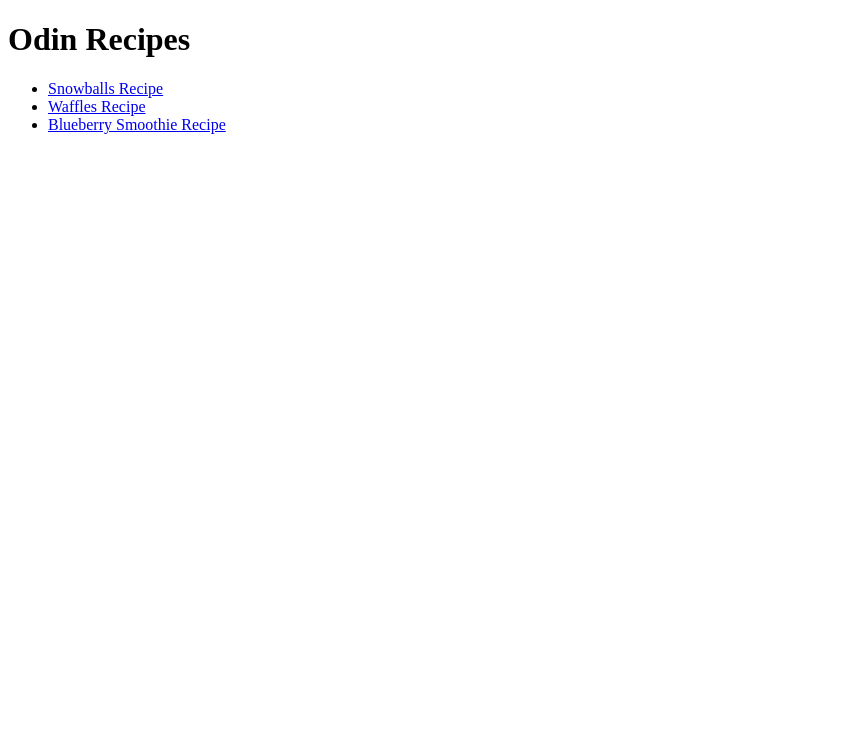
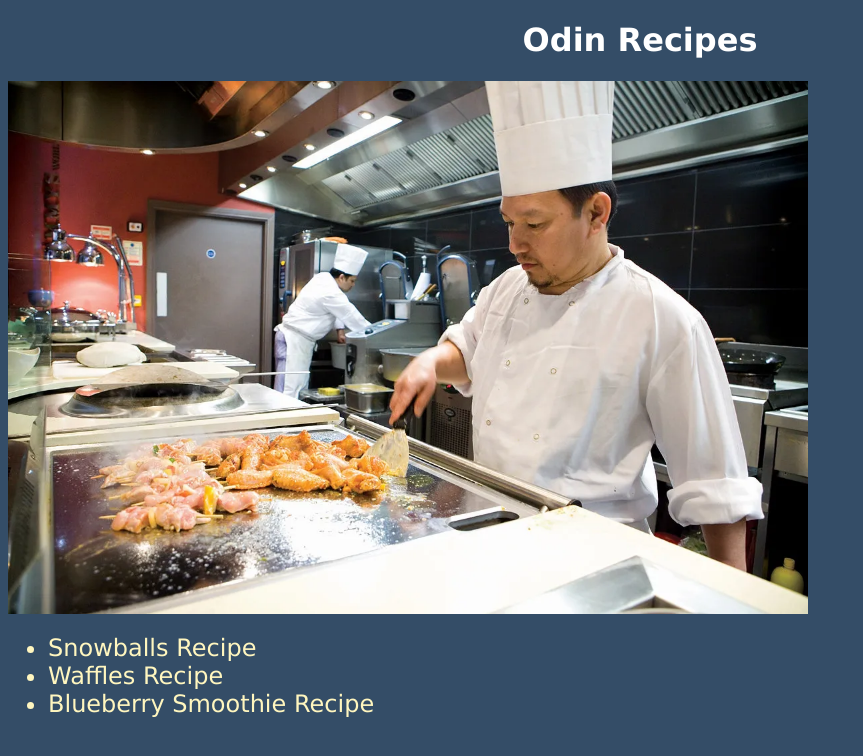
Before and after one commit to rahmanaga/odin-recipes, a plain HTML site: page index.html in a window 1280 px wide. Shown: the whole page, without its empty margins (0-863 px from the left). Drawn offline with Linux system fonts and the light colour scheme.

Commit message:
Add some styles to the page

```diff
--- a/index.html
+++ b/index.html
@@ -4,10 +4,12 @@
     <meta charset="UTF-8" />
     <meta http-equiv="X-UA-Compatible" content="IE=edge" />
     <meta name="viewport" content="width=device-width, initial-scale=1.0" />
+    <link rel="stylesheet" href="styles.css" />
     <title>Odin Recipes</title>
   </head>
   <body>
-    <h1>Odin Recipes</h1>
+    <h1 class="title">Odin Recipes</h1>
+    <img src="./images/100lr_JWGB.jpg" alt="cook" />
     <ul>
       <li>
         <a href="./recipes/snowballs.html">Snowballs Recipe</a>
--- /dev/null
+++ b/styles.css
@@ -0,0 +1,34 @@
+body {
+  background-color: #344d67;
+  font-family: Verdana, Helvetica, sans-serif;
+}
+.title,
+h2,
+h3,
+p {
+  text-align: center;
+  color: white;
+}
+
+h3 {
+  text-align: left;
+}
+
+li,
+a {
+  color: #fff6bf;
+  font-size: 1.5rem;
+}
+
+a {
+  text-decoration: none;
+}
+
+a:hover {
+  background-color: #00005c;
+}
+
+img {
+  height: auto;
+  width: 800px;
+}
```
Also changed, not shown: recipes/blueberry-smoothie.html (+2 -1 lines), recipes/snowballs.html (+2 -1 lines), recipes/waffles.html (+2 -1 lines), images/100lr_JWGB.jpg (added).
